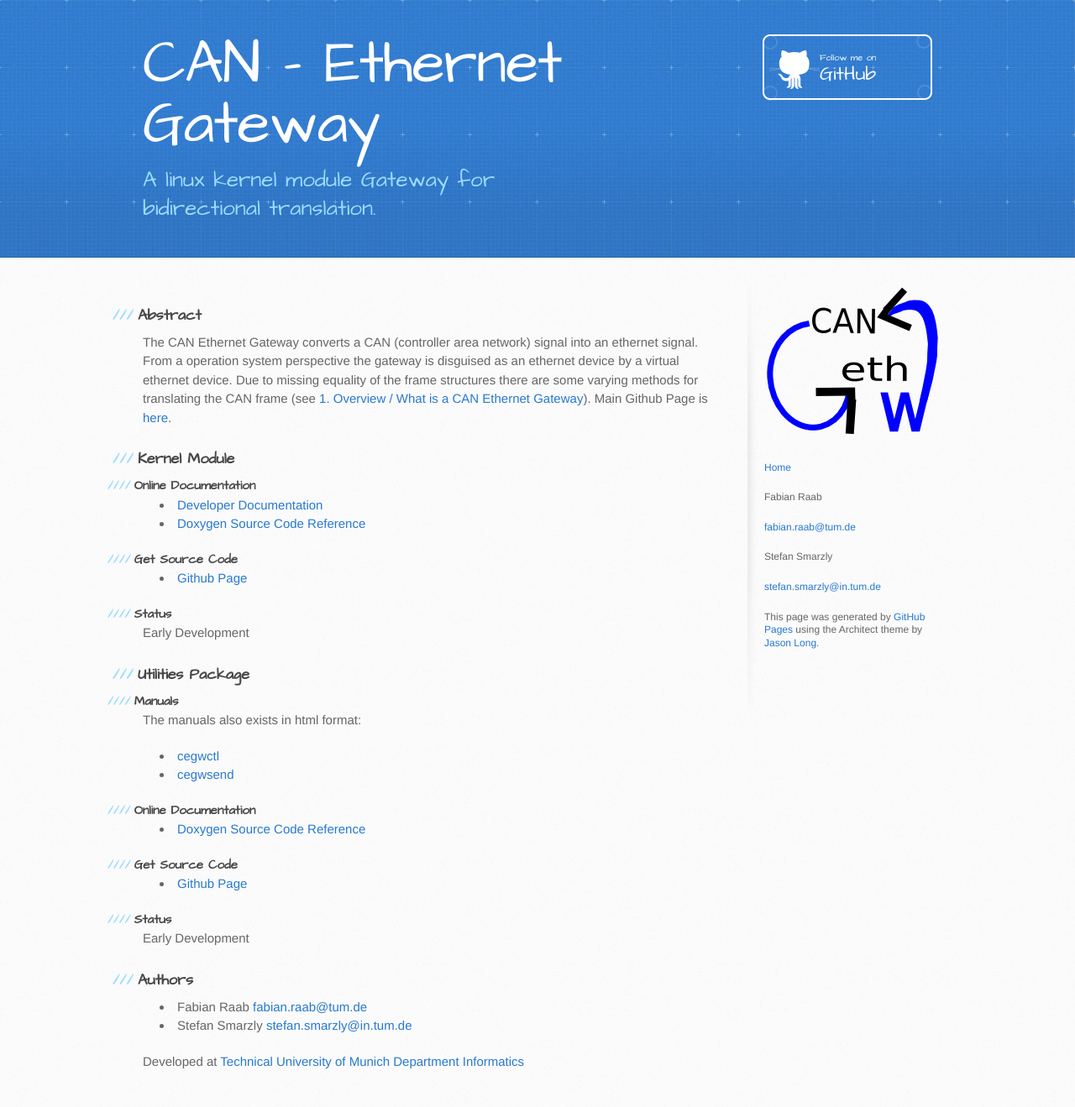
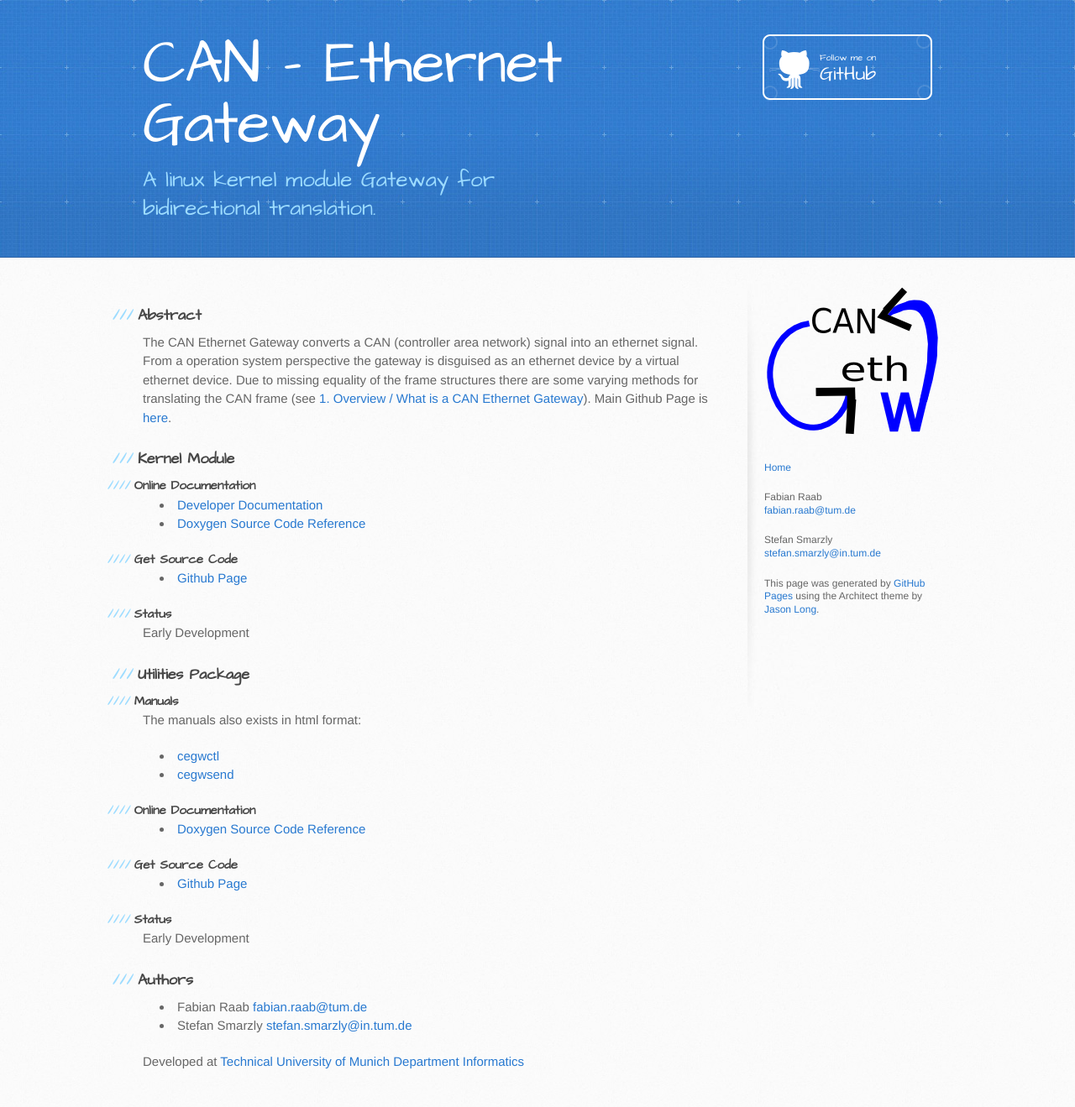
Before and after one commit to can-eth-gw/can-eth-gw.github.io, a Jekyll site: the page built from index.md, in a window 1280 px wide. Shown: the whole page at 84% size. Built offline with Jekyll 4.4.1, drawn with Linux system fonts in a browser that asks for light colours; Markdown is read by kramdown in place of the engine named in the settings.

Commit message:
remove p

```diff
--- a/_layouts/index.html
+++ b/_layouts/index.html
@@ -37,8 +37,8 @@
  <p></p>
  <h3><a href="http://can-eth-gw.github.io">Home</a></h3>
  <p></p>
-<p>Fabian Raab  </p><p><em><a href="mailto:fabian.raab@tum.de">fabian.raab@tum.de</a></em></p>
-<p>Stefan Smarzly </p> <p><em><a href="mailto:stefan.smarzly@in.tum.de">stefan.smarzly@in.tum.de</a></em></p>
+Fabian Raab  <p><em><a href="mailto:fabian.raab@tum.de">fabian.raab@tum.de</a></em></p>
+Stefan Smarzly <p><em><a href="mailto:stefan.smarzly@in.tum.de">stefan.smarzly@in.tum.de</a></em></p>
  <p></p>
           <p>This page was generated by <a href="http://pages.github.com">GitHub Pages</a> using the Architect theme by <a href="https://twitter.com/jasonlong">Jason Long</a>.</p>
         </aside>
```
